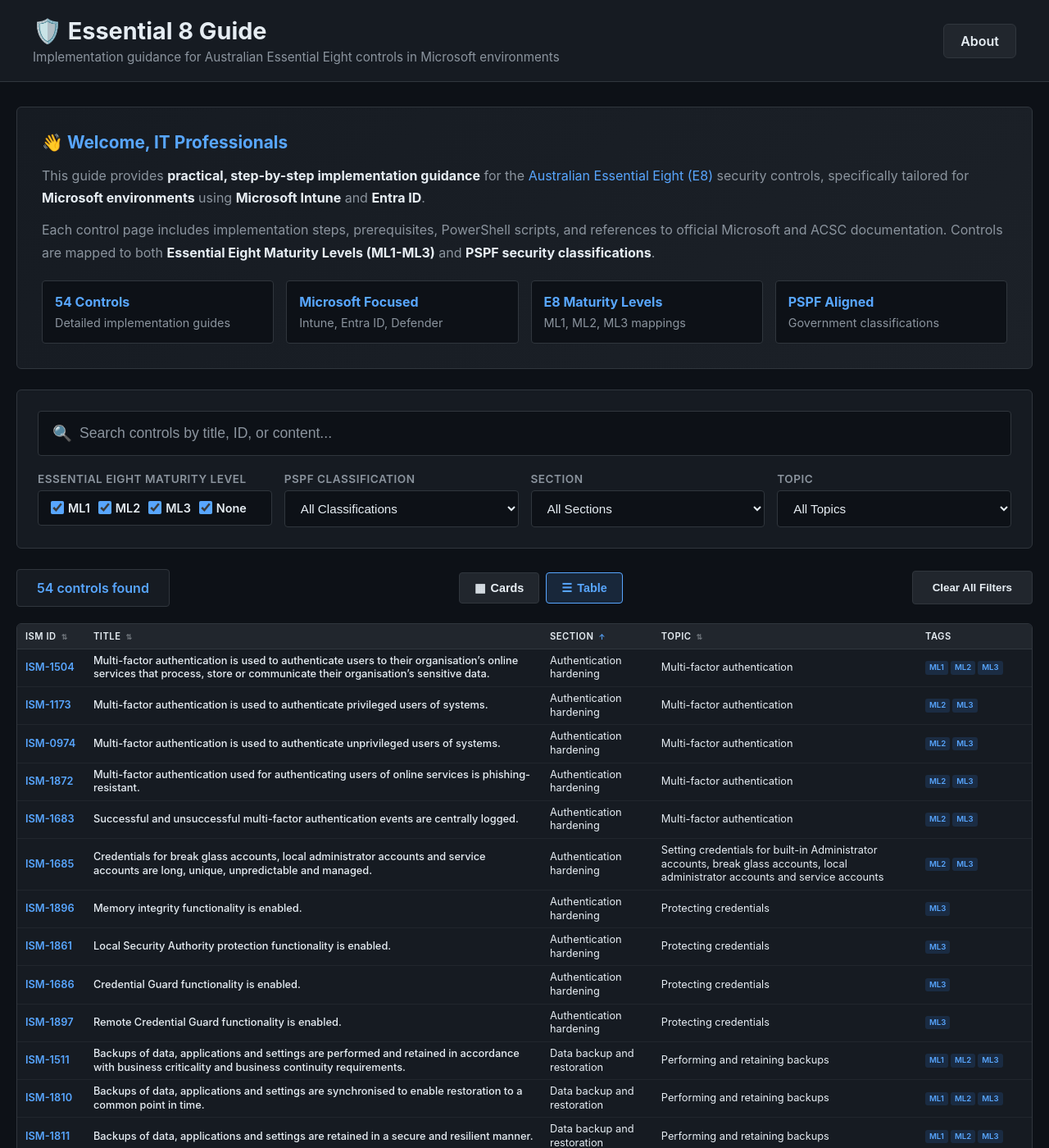
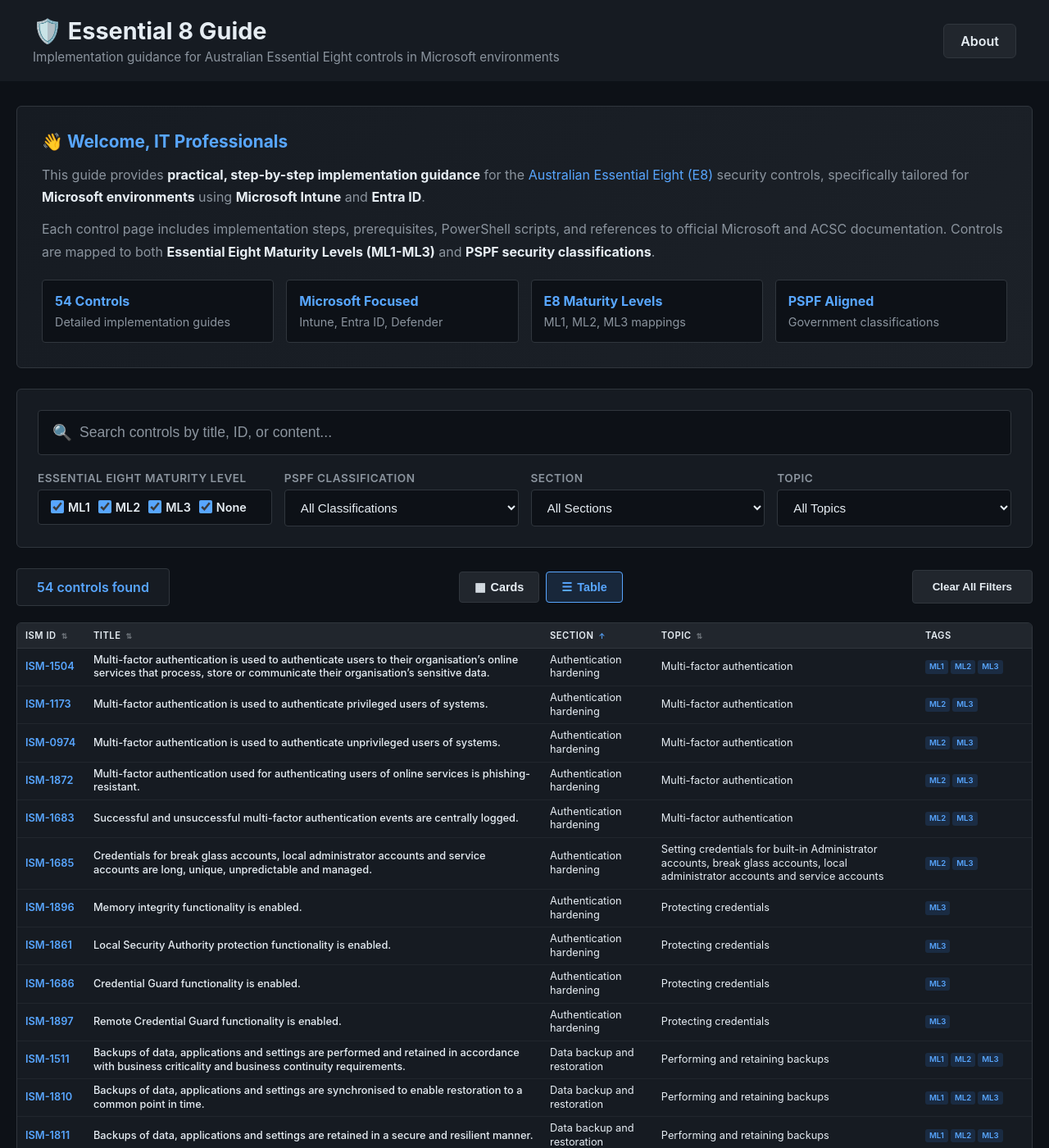
Before and after one commit to alanburchill/ISM-Controls-Guide, a Jekyll site: the page built from index.html, in a window 1280 px wide and 1400 px high. Shown: the whole window at 82% size. Built offline with Jekyll 4.4.1, drawn with Linux system fonts in a browser that asks for light colours.

Commit message:
fix: remove border from header for consistent look across all pages

```diff
--- a/_includes/header.html
+++ b/_includes/header.html
@@ -1,7 +1,6 @@
 <style>
 .header {
   background: #161b22;
-  border-bottom: 1px solid #30363d;
   padding: 20px 40px;
   position: sticky;
   top: 0;
```
